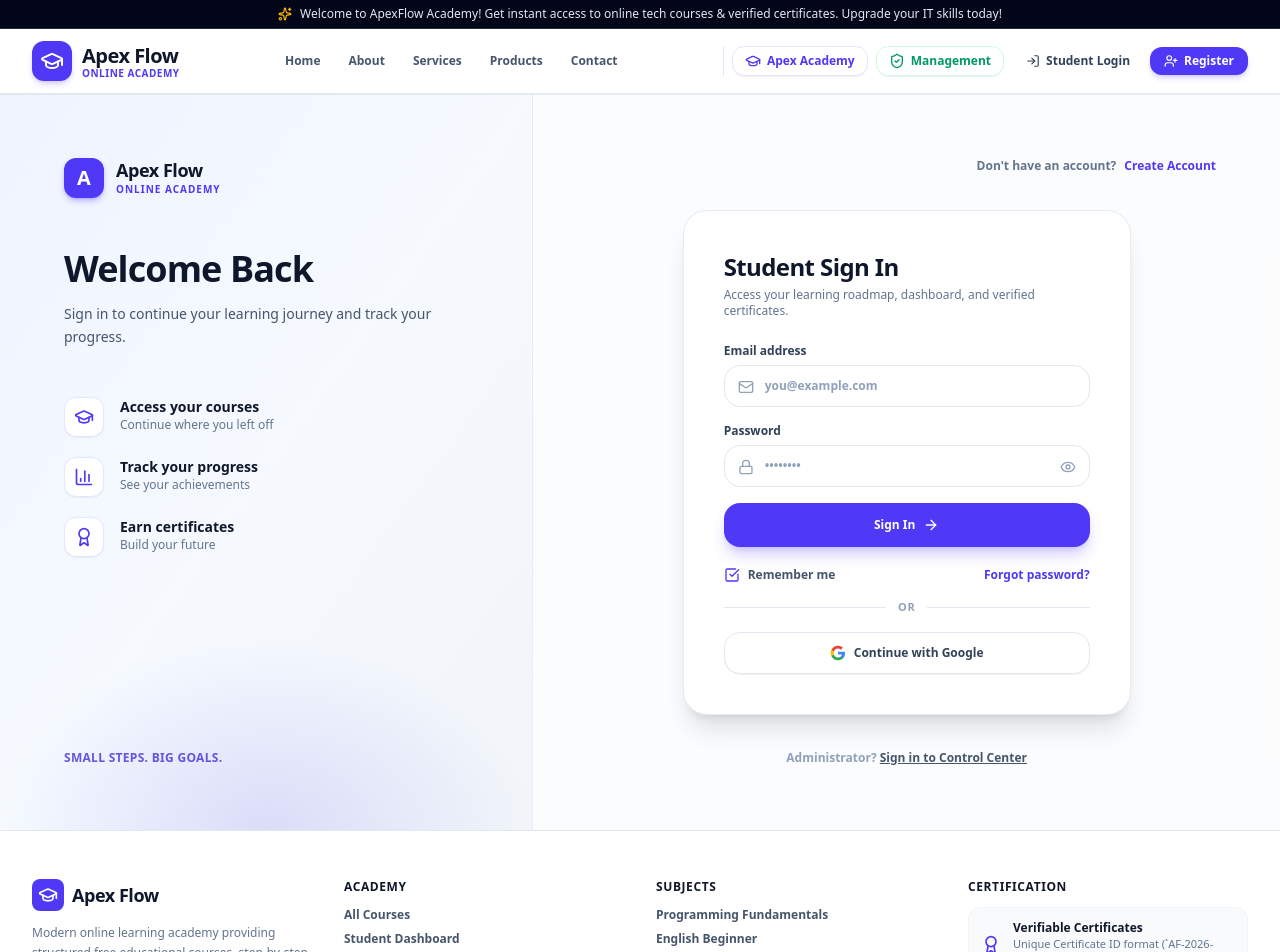
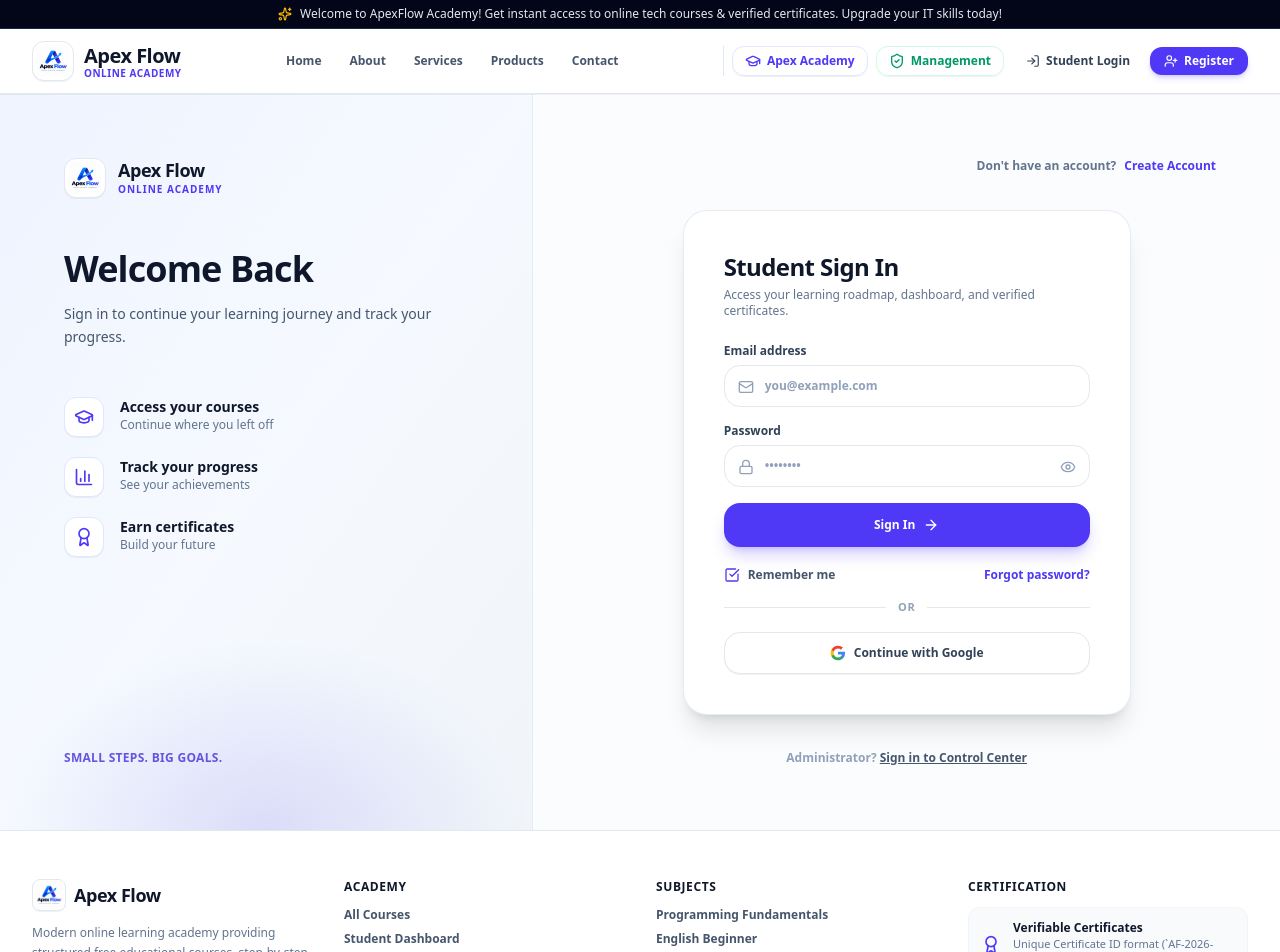
Before and after one commit to mfz-arch/ApexFlow, a Next.js app in the folder frontend/: page /auth/login in a window 1280 px wide. Shown: the top 952 px of the page. Built offline with nearby package versions, Linux system fonts and the light colour scheme.

Commit message:
Use official uploaded logo and clarify single Master Admin portal access

```diff
--- a/frontend/src/app/admin/page.tsx
+++ b/frontend/src/app/admin/page.tsx
@@ -2,6 +2,7 @@
 
 import React, { useState } from 'react';
 import Link from 'next/link';
+import Image from 'next/image';
 import {
   ShieldCheck,
   Users,
@@ -42,8 +43,14 @@ export default function AdminDashboardPage() {
           <div className="space-y-12">
             {/* Top Logo */}
             <Link href="/" className="flex items-center gap-3 group">
-              <div className="w-10 h-10 rounded-xl bg-blue-600 flex items-center justify-center text-white font-black text-xl shadow-lg shadow-blue-600/30">
-                A
+              <div className="h-10 w-auto bg-white rounded-xl p-1 shadow-lg flex items-center justify-center">
+                <Image
+                  src="/logo.png"
+                  alt="Apex Flow Logo"
+                  width={36}
+                  height={36}
+                  className="h-8 w-auto object-contain"
+                />
               </div>
               <div>
                 <span className="font-extrabold text-lg tracking-tight text-white block leading-tight">
--- a/frontend/src/app/auth/login/page.tsx
+++ b/frontend/src/app/auth/login/page.tsx
@@ -2,6 +2,7 @@
 
 import React, { useState } from 'react';
 import Link from 'next/link';
+import Image from 'next/image';
 import { useRouter } from 'next/navigation';
 import {
   GraduationCap,
@@ -39,8 +40,14 @@ export default function LoginPage() {
         {/* Top Logo Header */}
         <div className="relative z-10 space-y-8">
           <Link href="/" className="flex items-center gap-3 group">
-            <div className="w-10 h-10 rounded-xl bg-indigo-600 flex items-center justify-center text-white font-black text-xl shadow-md shadow-indigo-600/30">
-              A
+            <div className="h-10 w-auto bg-white border border-slate-200 rounded-xl p-1 shadow-2xs flex items-center justify-center">
+              <Image
+                src="/logo.png"
+                alt="Apex Flow Logo"
+                width={36}
+                height={36}
+                className="h-8 w-auto object-contain"
+              />
             </div>
             <div>
               <span className="font-extrabold text-lg tracking-tight text-slate-900 block leading-tight">
--- a/frontend/src/components/layout/Footer.tsx
+++ b/frontend/src/components/layout/Footer.tsx
@@ -2,7 +2,8 @@
 
 import React from 'react';
 import Link from 'next/link';
-import { GraduationCap, ShieldCheck, Award } from 'lucide-react';
+import Image from 'next/image';
+import { Award } from 'lucide-react';
 
 export default function Footer() {
   return (
@@ -12,8 +13,14 @@ export default function Footer() {
           {/* Brand */}
           <div className="space-y-3">
             <div className="flex items-center gap-2">
-              <div className="w-8 h-8 rounded-lg bg-indigo-600 flex items-center justify-center text-white font-bold">
-                <GraduationCap className="w-5 h-5" />
+              <div className="h-8 w-auto flex items-center justify-center rounded-lg bg-white border border-slate-200 p-0.5 shadow-2xs">
+                <Image
+                  src="/logo.png"
+                  alt="Apex Flow Logo"
+                  width={30}
+                  height={30}
+                  className="h-7 w-auto object-contain"
+                />
               </div>
               <span className="font-extrabold text-lg text-slate-900 tracking-tight">Apex Flow</span>
             </div>
--- a/frontend/src/components/layout/Navbar.tsx
+++ b/frontend/src/components/layout/Navbar.tsx
@@ -2,6 +2,7 @@
 
 import React, { useState } from 'react';
 import Link from 'next/link';
+import Image from 'next/image';
 import { usePathname } from 'next/navigation';
 import {
   GraduationCap,
@@ -40,8 +41,14 @@ export default function Navbar() {
       <div className="max-w-7xl mx-auto px-4 sm:px-6 lg:px-8 h-16 flex items-center justify-between">
         {/* Brand Logo */}
         <Link href="/" className="flex items-center gap-2.5 group">
-          <div className="w-10 h-10 rounded-xl bg-indigo-600 flex items-center justify-center text-white shadow-md shadow-indigo-600/20 group-hover:bg-indigo-700 transition-colors">
-            <GraduationCap className="w-6 h-6" />
+          <div className="h-10 w-auto flex items-center justify-center overflow-hidden rounded-xl bg-white border border-slate-200 p-1 shadow-2xs group-hover:border-indigo-300 transition-colors">
+            <Image
+              src="/logo.png"
+              alt="Apex Flow Logo"
+              width={36}
+              height={36}
+              className="h-8 w-auto object-contain"
+            />
           </div>
           <div>
             <span className="font-extrabold text-xl tracking-tight text-slate-900 group-hover:text-indigo-600 transition-colors">
```
Also changed, not shown: frontend/public/logo.png.
